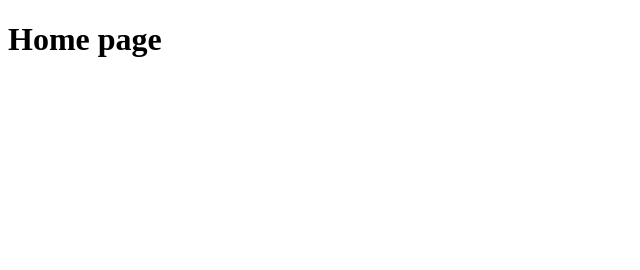
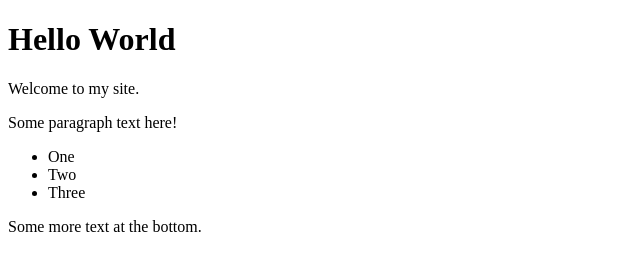
Before and after one commit to s2t2/website-playground-2022, a plain HTML site: page index.html in a window 1280 px wide. Shown: the whole page, without its empty margins (0-640 px from the left). Drawn offline with Linux system fonts and the light colour scheme.

Commit message:
Add example unstyled page

```diff
--- a/index.html
+++ b/index.html
@@ -1,15 +1,24 @@
 <!DOCTYPE html>
-<html lang="en">
-<head>
-    <meta charset="UTF-8">
-    <title>Document</title>
-</head>
-<body>
+<html>
+  <head>
+    <meta charset="utf-8">
+    <title>Hello | My Site</title>
+  </head>
+  <body>
+    <h1>Hello World</h1>
 
+    <p>Welcome to my site.</p>
 
+    <div>
+      <p>Some paragraph text here!</p>
 
-    <h1>Home page</h1>
+      <ul>
+        <li>One</li>
+        <li>Two</li>
+        <li>Three</li>
+      </ul>
 
-
-</body>
+      <p>Some more text at the bottom.</p>
+    </div>
+  </body>
 </html>
```
